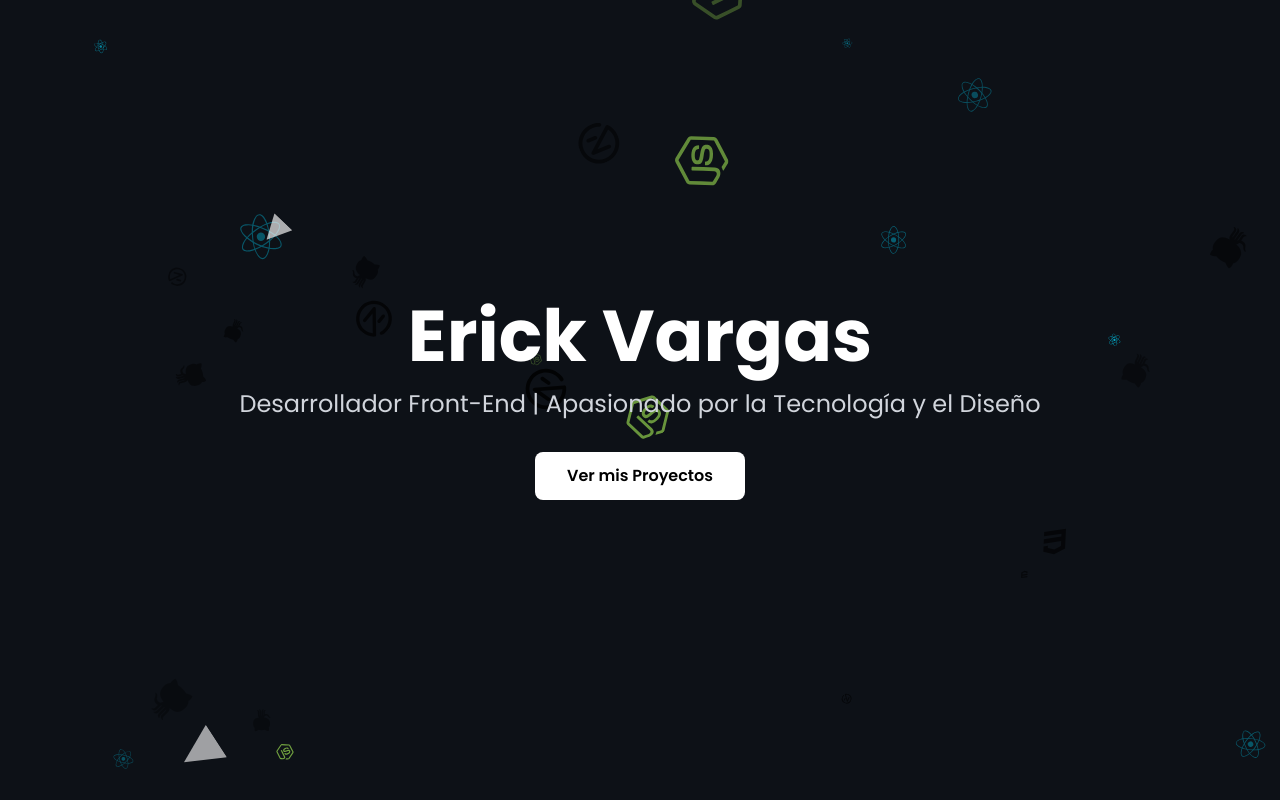
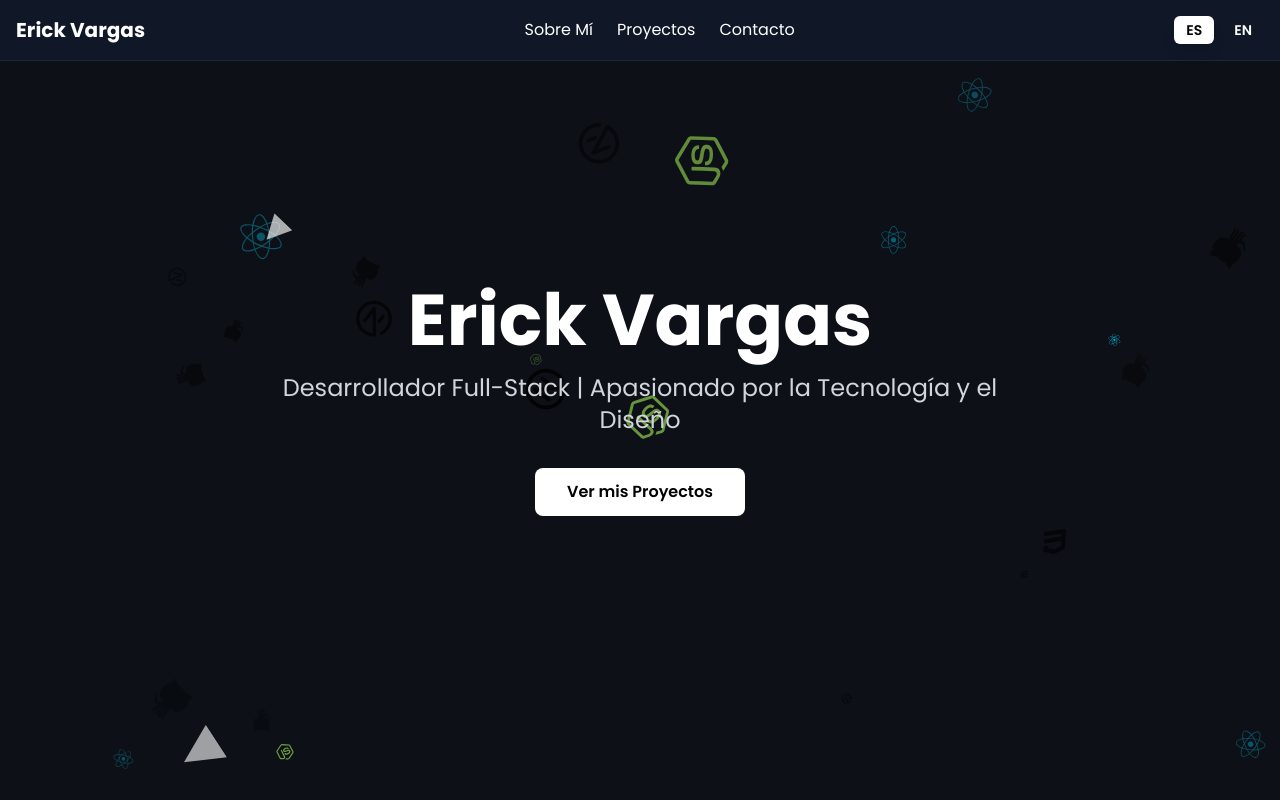
Before and after one commit to erickorso/docthay2, a Next.js app: page / in a window 1280 px wide. Shown: the top 800 px of the page. Built offline with nearby package versions, Linux system fonts and the light colour scheme.

Commit message:
multilang

```diff
--- a/package.json
+++ b/package.json
@@ -9,6 +9,7 @@
     "lint": "next lint"
   },
   "dependencies": {
+    "@reduxjs/toolkit": "^2.8.2",
     "@tsparticles/react": "^3.0.0",
     "@tsparticles/slim": "^3.8.1",
     "framer-motion": "^12.16.0",
@@ -16,6 +17,7 @@
     "react": "^19.0.0",
     "react-dom": "^19.0.0",
     "react-icons": "^5.5.0",
+    "react-redux": "^9.2.0",
     "react-tsparticles": "^2.12.2",
     "tsparticles": "^3.8.1"
   },
--- /dev/null
+++ b/src/app/ReduxProvider.tsx
@@ -0,0 +1,8 @@
+"use client"; // El Provider es un componente de cliente
+
+import { Provider } from 'react-redux';
+import { store } from '../store/store'; // Ajusta la ruta si es necesario
+
+export function ReduxProvider({ children }: { children: React.ReactNode }) {
+  return <Provider store={store}>{children}</Provider>;
+}
--- /dev/null
+++ b/src/app/components/Header.tsx
@@ -0,0 +1,81 @@
+"use client";
+
+import { useSelector, useDispatch } from 'react-redux';
+import { motion } from 'framer-motion';
+import { RootState, AppDispatch } from '../../store/store';
+import { setLanguage } from '../../store/languageSlice';
+import { useTranslation } from '../hooks/useTranslation';
+
+const Header = () => {
+  const dispatch: AppDispatch = useDispatch();
+  const lang = useSelector((state: RootState) => state.language.lang);
+
+  const t = useTranslation();
+
+  const handleLanguageChange = (selectedLang: 'es' | 'en') => {
+    if (lang === selectedLang) return;
+    dispatch(setLanguage(selectedLang));
+  };
+
+  const navLinks = [
+    { href: '#about', label: t.header.about },
+    { href: '#projects', label: t.header.projects },
+    { href: '#contact', label: t.header.contact },
+  ];
+
+  return (
+    <motion.header
+      className="fixed top-0 left-0 w-full p-4 flex justify-between items-center z-50 bg-gray-900 bg-opacity-50 backdrop-blur-lg border-b border-gray-800"
+      initial={{ y: -100 }}
+      animate={{ y: 0 }}
+      transition={{ duration: 0.5 }}
+    >
+      <a href="#hero" className="text-xl font-bold text-white hover:text-gray-300 transition-colors">
+        {t.hero.title}
+      </a>
+
+      {/* Navegación Principal que SÍ usa 't' */}
+      <nav className="hidden md:flex items-center gap-6">
+        {navLinks.map((link) => (
+          <a
+            key={link.href}
+            href={link.href}
+            className="text-white hover:text-gray-300 transition-colors"
+          >
+            {link.label} {/* <-- ¡AQUÍ ESTAMOS USANDO 't' CORRECTAMENTE! */}
+          </a>
+        ))}
+      </nav>
+
+      {/* Selector de Idioma */}
+      <div className="flex items-center gap-2">
+        <button
+          onClick={() => handleLanguageChange('es')}
+          className={`px-3 py-1 text-sm font-semibold rounded-md transition-all duration-300 ${
+            lang === 'es'
+              ? 'bg-white text-black shadow-lg'
+              : 'bg-transparent text-white hover:bg-white hover:bg-opacity-20'
+          }`}
+          aria-label="Cambiar a Español"
+        >
+          ES
+        </button>
+        <button
+          onClick={() => handleLanguageChange('en')}
+          className={`px-3 py-1 text-sm font-semibold rounded-md transition-all duration-300 ${
+            lang === 'en'
+              ? 'bg-white text-black shadow-lg'
+              : 'bg-transparent text-white hover:bg-white hover:bg-opacity-20'
+          }`}
+          aria-label="Switch to English"
+        >
+          EN
+        </button>
+      </div>
+
+      {/* Aquí podrías añadir un menú hamburguesa para móviles */}
+    </motion.header>
+  );
+};
+
+export default Header;
--- a/src/app/components/Hero.tsx
+++ b/src/app/components/Hero.tsx
@@ -1,26 +1,34 @@
-// app/components/Hero.tsx
-"use client";
+"use client"; // Debe ser un componente de cliente para usar hooks
 
 import { motion } from 'framer-motion';
+import { useTranslation } from '../hooks/useTranslation';
+import { useSelector } from 'react-redux';
+import { RootState } from '../../store/store'; // Ajusta la ruta
 
 const Hero = () => {
+  const lang = useSelector((state: RootState) => state.language.lang);
+  const t = useTranslation();
+
   return (
-    <section className="h-screen flex flex-col justify-center items-center text-center">
+    <section className="h-screen flex flex-col justify-center items-center text-center px-4">
       <motion.h1
+        // Usamos una key para forzar el re-renderizado con animación al cambiar de idioma
+        key={`h1-${lang}`}
         className="text-5xl md:text-7xl font-bold text-white mb-4"
         initial={{ opacity: 0, y: 20 }}
         animate={{ opacity: 1, y: 0 }}
         transition={{ duration: 0.8 }}
       >
-        Erick Vargas
+        {t.hero.title} {/* Usamos el texto del archivo de traducción */}
       </motion.h1>
       <motion.p
-        className="text-xl md:text-2xl text-gray-300 mb-8"
+        key={`p-${lang}`}
+        className="text-xl md:text-2xl text-gray-300 mb-8 max-w-3xl"
         initial={{ opacity: 0, y: 20 }}
         animate={{ opacity: 1, y: 0 }}
         transition={{ duration: 0.8, delay: 0.2 }}
       >
-        Desarrollador Front-End | Apasionado por la Tecnología y el Diseño
+        {t.hero.subtitle} {/* Usamos el texto del archivo de traducción */}
       </motion.p>
       <motion.a
         href="#projects"
@@ -29,7 +37,7 @@ const Hero = () => {
         animate={{ opacity: 1, y: 0 }}
         transition={{ duration: 0.8, delay: 0.4 }}
       >
-        Ver mis Proyectos
+        {t.hero.button} {/* Usamos el texto del archivo de traducción */}
       </motion.a>
     </section>
   );
--- a/src/app/components/ParticleBackground.tsx
+++ b/src/app/components/ParticleBackground.tsx
@@ -74,9 +74,7 @@ const ParticleBackground = () => {
             minimumValue: 0.3,
           }
         },
-        // --- ¡AQUÍ ESTÁ LA MAGIA! ---
         shape: {
-          // Usamos 'images' (plural) para poder especificar un array de logos.
           type: "images",
           // La configuración para las imágenes
           options: {
@@ -120,21 +118,16 @@ const ParticleBackground = () => {
             enable: true,
             speed: 4,
             minimumValue: 15,
-            sync: false,
+            sync: false
           },
         },
         rotate: {
-            // Activa la rotación
             enable: true,
-            // La dirección de la rotación. Puede ser "clockwise", "counter-clockwise" o "random".
             direction: "random",
-            // Activa la animación de rotación
             animation: {
-            enable: true,
-            // La velocidad de la rotación (grados por segundo)
-            speed: 5,
-            // Si la velocidad debe sincronizarse entre todas las partículas
-            sync: false,
+                enable: true,
+                speed: 5,
+                sync: false
             },
         },
       },
--- /dev/null
+++ b/src/app/hooks/useTranslation.ts
@@ -0,0 +1,15 @@
+import { useSelector } from 'react-redux';
+import { RootState } from '../../store/store';
+
+import es from '../../locales/es.json';
+import en from '../../locales/en.json';
+
+const translations = {
+  es,
+  en
+};
+
+export const useTranslation = () => {
+  const lang = useSelector((state: RootState) => state.language.lang);
+  return translations[lang] || translations.es;
+};
--- a/src/app/layout.tsx
+++ b/src/app/layout.tsx
@@ -1,7 +1,7 @@
-// app/layout.tsx
 import type { Metadata } from "next";
 import { Poppins } from "next/font/google";
 import "./globals.css";
+import { ReduxProvider } from "./ReduxProvider";
 
 const poppins = Poppins({
   subsets: ["latin"],
@@ -20,7 +20,11 @@ export default function RootLayout({
 }>) {
   return (
     <html lang="es" className="scroll-smooth">
-      <body className={poppins.className}>{children}</body>
+      <body className={poppins.className}>
+        <ReduxProvider>
+          {children}
+        </ReduxProvider>
+      </body>
     </html>
   );
 }
--- a/src/app/page.tsx
+++ b/src/app/page.tsx
@@ -5,10 +5,12 @@ import Hero from './components/Hero';
 import About from './components/About';
 import Projects from './components/Projects';
 import Contact from './components/Contact';
+import Header from './components/Header';
 
 export default function Home() {
   return (
     <main className="relative z-0">
+      <Header />
       <ParticleBackground />
 
       <div className="relative z-10">
--- /dev/null
+++ b/src/locales/en.json
@@ -0,0 +1,27 @@
+{
+  "header": {
+    "about": "About Me",
+    "projects": "Projects",
+    "contact": "Contact"
+  },
+  "hero": {
+    "title": "Erick Vargas",
+    "subtitle": "Full-Stack Developer | Passionate about Technology and Design",
+    "button": "View My Projects"
+  },
+  "about": {
+    "title": "About Me"
+  },
+  "projects": {
+    "title": "My Projects"
+  },
+  "contact": {
+    "title": "Let's Talk",
+    "form_name": "Your Name",
+    "form_email": "Your Email",
+    "form_message": "Your Message",
+    "form_button": "Send Message",
+    "form_sending": "Sending...",
+    "form_sent": "Sent"
+  }
+}
--- /dev/null
+++ b/src/locales/es.json
@@ -0,0 +1,27 @@
+{
+  "header": {
+    "about": "Sobre Mí",
+    "projects": "Proyectos",
+    "contact": "Contacto"
+  },
+  "hero": {
+    "title": "Erick Vargas",
+    "subtitle": "Desarrollador Full-Stack | Apasionado por la Tecnología y el Diseño",
+    "button": "Ver mis Proyectos"
+  },
+  "about": {
+    "title": "Sobre Mí"
+  },
+  "projects": {
+    "title": "Mis Proyectos"
+  },
+  "contact": {
+    "title": "Hablemos",
+    "form_name": "Tu Nombre",
+    "form_email": "Tu Correo Electrónico",
+    "form_message": "Tu Mensaje",
+    "form_button": "Enviar Mensaje",
+    "form_sending": "Enviando...",
+    "form_sent": "Enviado"
+  }
+}
--- /dev/null
+++ b/src/store/languageSlice.ts
@@ -0,0 +1,29 @@
+import { createSlice, PayloadAction } from '@reduxjs/toolkit';
+
+// Definimos el tipo del estado
+export interface LanguageState {
+  lang: 'es' | 'en';
+}
+
+// El estado inicial, por defecto en español
+const initialState: LanguageState = {
+  lang: 'es',
+};
+
+export const languageSlice = createSlice({
+  name: 'language',
+  initialState,
+  reducers: {
+    // Nuestro "reducer" que cambia el estado
+    // PayloadAction<tipo> es para tipar el payload de la acción
+    setLanguage: (state, action: PayloadAction<'es' | 'en'>) => {
+      state.lang = action.payload;
+    },
+  },
+});
+
+// Exportamos la acción para poder usarla en los componentes
+export const { setLanguage } = languageSlice.actions;
+
+// Exportamos el reducer para añadirlo al store
+export default languageSlice.reducer;
--- /dev/null
+++ b/src/store/store.ts
@@ -0,0 +1,13 @@
+import { configureStore } from '@reduxjs/toolkit';
+import languageReducer from './languageSlice';
+
+export const store = configureStore({
+  reducer: {
+    // Aquí registramos nuestro slice de idioma
+    language: languageReducer,
+  },
+});
+
+// Tipos para usar con los hooks de useSelector y useDispatch
+export type RootState = ReturnType<typeof store.getState>;
+export type AppDispatch = typeof store.dispatch;
```
Also changed, not shown: 1 other file (tests, documents, lock files or other folders).
